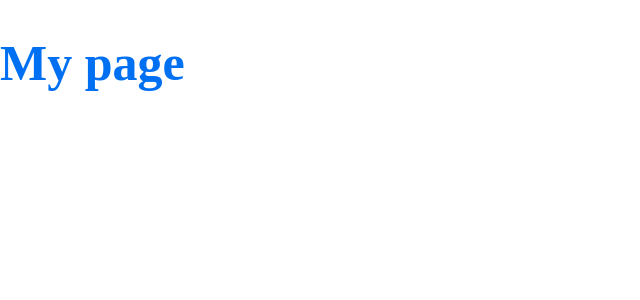
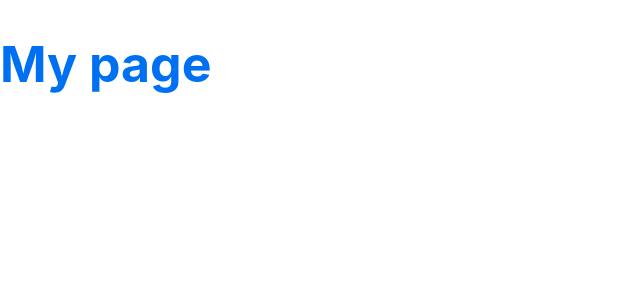
Before and after one commit to gabrielnavas/emazon_frontend, a Next.js app: page / in a window 1280 px wide. Shown: the top 300 px of the page, without its empty margins (0-640 px from the left). Built offline with nearby package versions, Linux system fonts and the light colour scheme.

Commit message:
fix global, theme style componenet

```diff
--- a/src/pages/_app.tsx
+++ b/src/pages/_app.tsx
@@ -1,18 +1,7 @@
-import { createGlobalStyle, ThemeProvider } from 'styled-components'
+import { ThemeProvider } from 'styled-components'
+import { GlobalStyle } from '../styles/Global'
 
-const GlobalStyle = createGlobalStyle`
-  body {
-    margin: 0;
-    padding: 0;
-    box-sizing: border-box;
-  }
-`
-
-const theme = {
-  colors: {
-    primary: '#0070f3'
-  }
-}
+import { theme } from '../styles/Themes'
 
 export default function App ({ Component, pageProps }: any) {
   return (
--- /dev/null
+++ b/src/styles/Global.ts
@@ -0,0 +1,20 @@
+import { createGlobalStyle } from 'styled-components'
+
+export const GlobalStyle = createGlobalStyle`
+  html,
+  body {
+    padding: 0;
+    margin: 0;
+    font-family: -apple-system, BlinkMacSystemFont, Segoe UI, Roboto, Oxygen,
+      Ubuntu, Cantarell, Fira Sans, Droid Sans, Helvetica Neue, sans-serif;
+  }
+
+  a {
+    color: inherit;
+    text-decoration: none;
+  }
+
+  * {
+    box-sizing: border-box;
+  }
+`
--- /dev/null
+++ b/src/styles/Themes.ts
@@ -0,0 +1,5 @@
+export const theme = {
+  colors: {
+    primary: '#0070f3'
+  }
+}
--- a/styles/globals.css
+++ /dev/null
@@ -1,16 +0,0 @@
-html,
-body {
-  padding: 0;
-  margin: 0;
-  font-family: -apple-system, BlinkMacSystemFont, Segoe UI, Roboto, Oxygen,
-    Ubuntu, Cantarell, Fira Sans, Droid Sans, Helvetica Neue, sans-serif;
-}
-
-a {
-  color: inherit;
-  text-decoration: none;
-}
-
-* {
-  box-sizing: border-box;
-}
```
